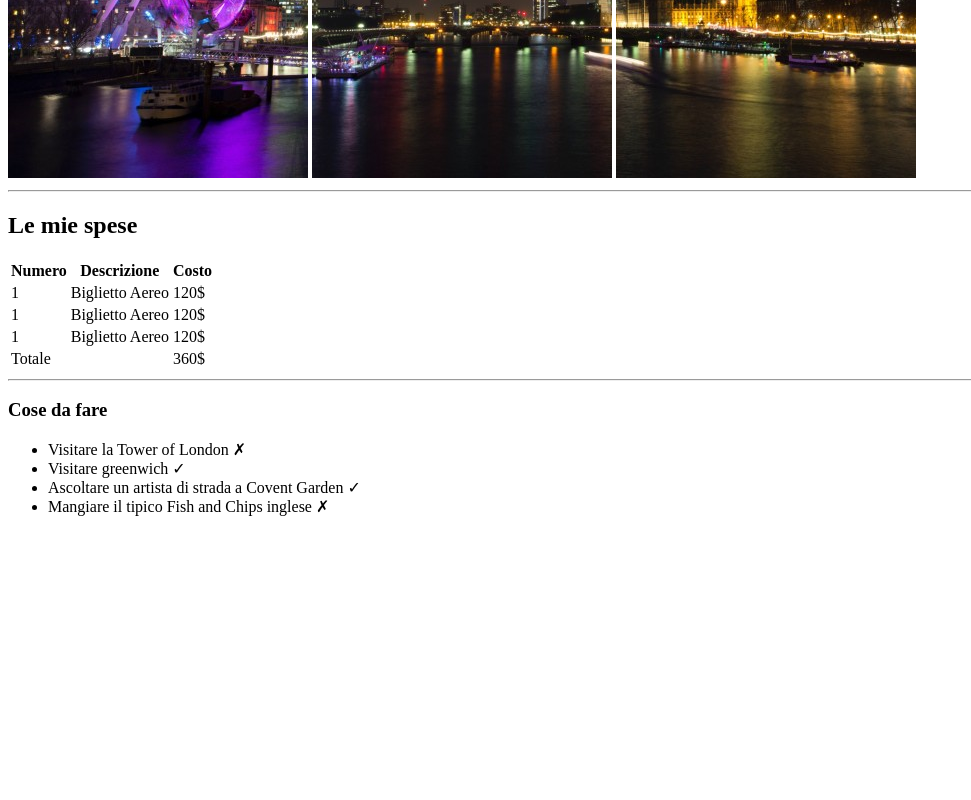
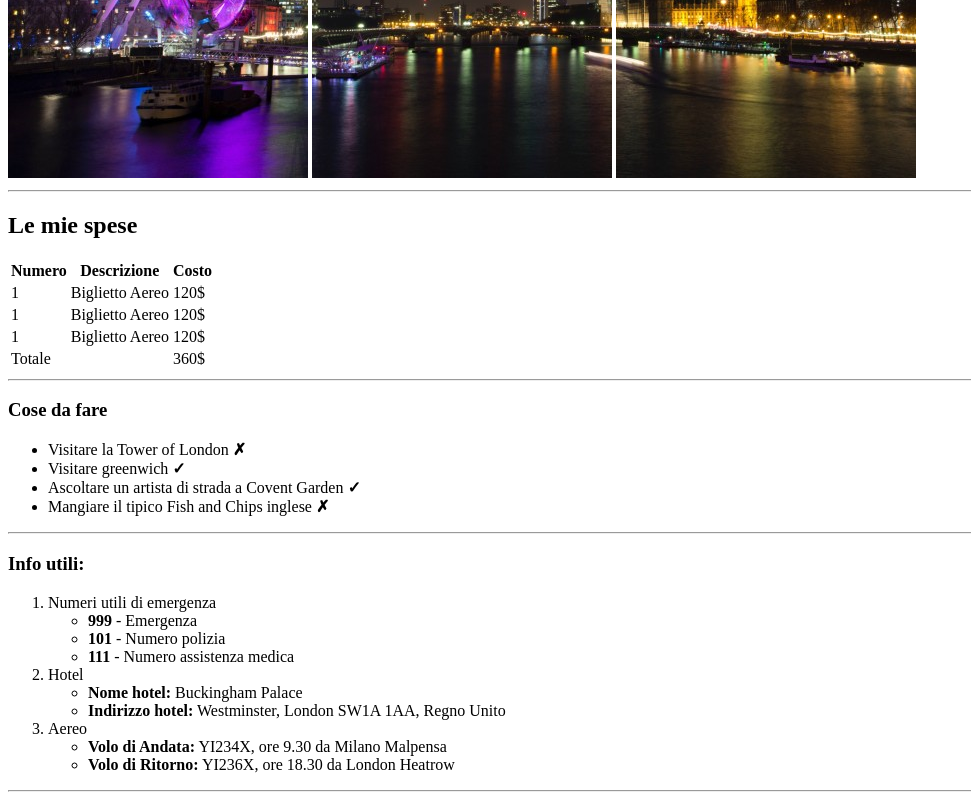
Before and after one commit to mattia-dev/html-london-trip, a plain HTML site: page index.html in a window 1280 px wide. Shown: the part 502-1302 px from the top of the page, without its empty margins (0-971 px from the left). Before the commit the page ends 1034 px from the top, so only its background shows below. Drawn offline with Linux system fonts and the light colour scheme.

Commit message:
added ordered list and minor fixes

```diff
--- a/index.html
+++ b/index.html
@@ -9,7 +9,7 @@
     <header>
         <h1>Il mio Viaggio a Londra</h1>
         <img src="img\pexels-bill-emrich-230794-0.jpg" alt="London Eye View">
-        <img src="img\pexels-bill-emrich-230794-1.jpg" alt="Westminister Bridge View">
+        <img src="img\pexels-bill-emrich-230794-1.jpg" alt="Westminster Bridge View">
         <img src="img\pexels-bill-emrich-230794-2.jpg" alt="Big Ben View">
         <hr>
     </header>
@@ -65,16 +65,43 @@
             <h3>Cose da fare</h3>
 
             <ul>
-                <li>Visitare la Tower of London &cross;</li>
-                <li>Visitare greenwich &check;</li>
-                <li>Ascoltare un artista di strada a Covent Garden &check;</li>
-                <li>Mangiare il tipico Fish and Chips inglese &cross;</li>
+                <li>Visitare la Tower of London <strong>&cross;</strong></li>
+                <li>Visitare greenwich <strong>&check;</strong></li>
+                <li>Ascoltare un artista di strada a Covent Garden <strong>&check;</strong></li>
+                <li>Mangiare il tipico Fish and Chips inglese <strong>&cross;</strong></li>
             </ul>
 
+            <hr>
         </section>
 
         <section>
+            <h3>Info utili:</h3>
 
+            <ol>
+                <li> Numeri utili di emergenza
+                    <ul>
+                        <li><strong>999</strong> - Emergenza</li>
+                        <li><strong>101</strong> - Numero polizia</li>
+                        <li><strong>111</strong> - Numero assistenza medica</li>
+                    </ul>
+                </li>
+
+                <li> Hotel
+                    <ul>
+                        <li><strong>Nome hotel:</strong> Buckingham Palace</li>
+                        <li><strong>Indirizzo hotel:</strong> Westminster, London SW1A 1AA, Regno Unito</li>
+                    </ul>
+                </li>
+
+                <li> Aereo
+                    <ul>
+                        <li><strong>Volo di Andata:</strong> YI234X, ore 9.30 da Milano Malpensa</li>
+                        <li><strong>Volo di Ritorno:</strong> YI236X, ore 18.30 da London Heatrow</li>
+                    </ul>
+                </li>
+            </ol>
+
+            <hr>
         </section>
     </main>
 
```
